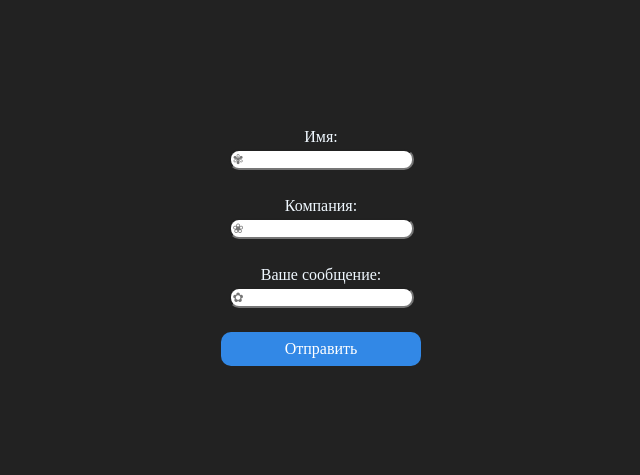
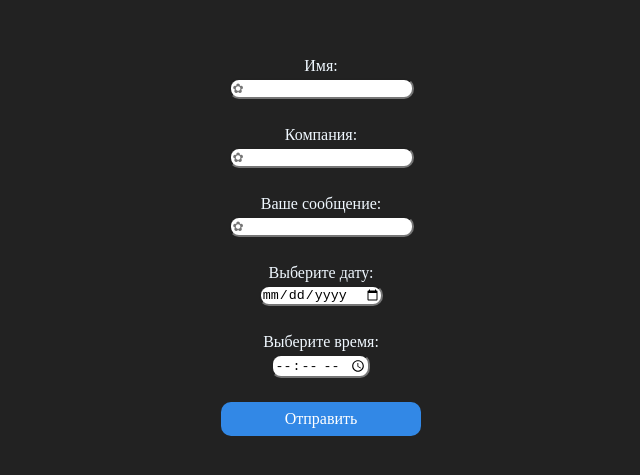
Before and after one commit to namebighourse/tg-web-app-react-form, a React (Vite) app: page / in a window 1280 px wide. Shown: the part 155-630 px from the top of the page, without its empty margins (319-959 px from the left). Built offline with nearby package versions, Linux system fonts and the light colour scheme.

Commit message:
Update MyForm.jsx

```diff
--- a/src/component/form/MyForm.jsx
+++ b/src/component/form/MyForm.jsx
@@ -1,10 +1,13 @@
 import React, { useState } from "react";
 import axios from 'axios'
+
 const MyForm = () => {
   const [formData, setFormData] = useState({
     name: "",
     company: "",
-    writeText: ""
+    writeText: "",
+    data: "",
+    time: ""
   });
 
   const handleChange = (e) => {
@@ -34,7 +37,7 @@ const MyForm = () => {
           value={formData.name}
           onChange={handleChange}
           required
-          placeholder="&#10046;"
+          placeholder="&#10047;"
         />
       </label >
       <br />
@@ -46,7 +49,7 @@ const MyForm = () => {
           value={formData.company}
           onChange={handleChange}
           required
-          placeholder="&#10048;"
+          placeholder="&#10047;"
         />
       </label>
       <br />
@@ -60,7 +63,31 @@ const MyForm = () => {
           required
           placeholder="&#10047;"
         />
+        <br />
+      <p className="formTitle">Выберите дату: </p>
+        <input
+          type="date"
+          name="data"
+          value={formData.data}
+          onChange={handleChange}
+          required
+          placeholder="&#10047;"
+        />
       </label>
+      <br />
+      <label>
+      <p className="formTitle">Выберите время: </p>
+        <input
+          type="time"
+          name="time"
+          value={formData.time}
+          onChange={handleChange}
+          required
+          placeholder="&#10047;"
+        />
+      </label>
+
+
       <br />
       <button className="send" type="submit">Отправить</button>
     </form>
```
